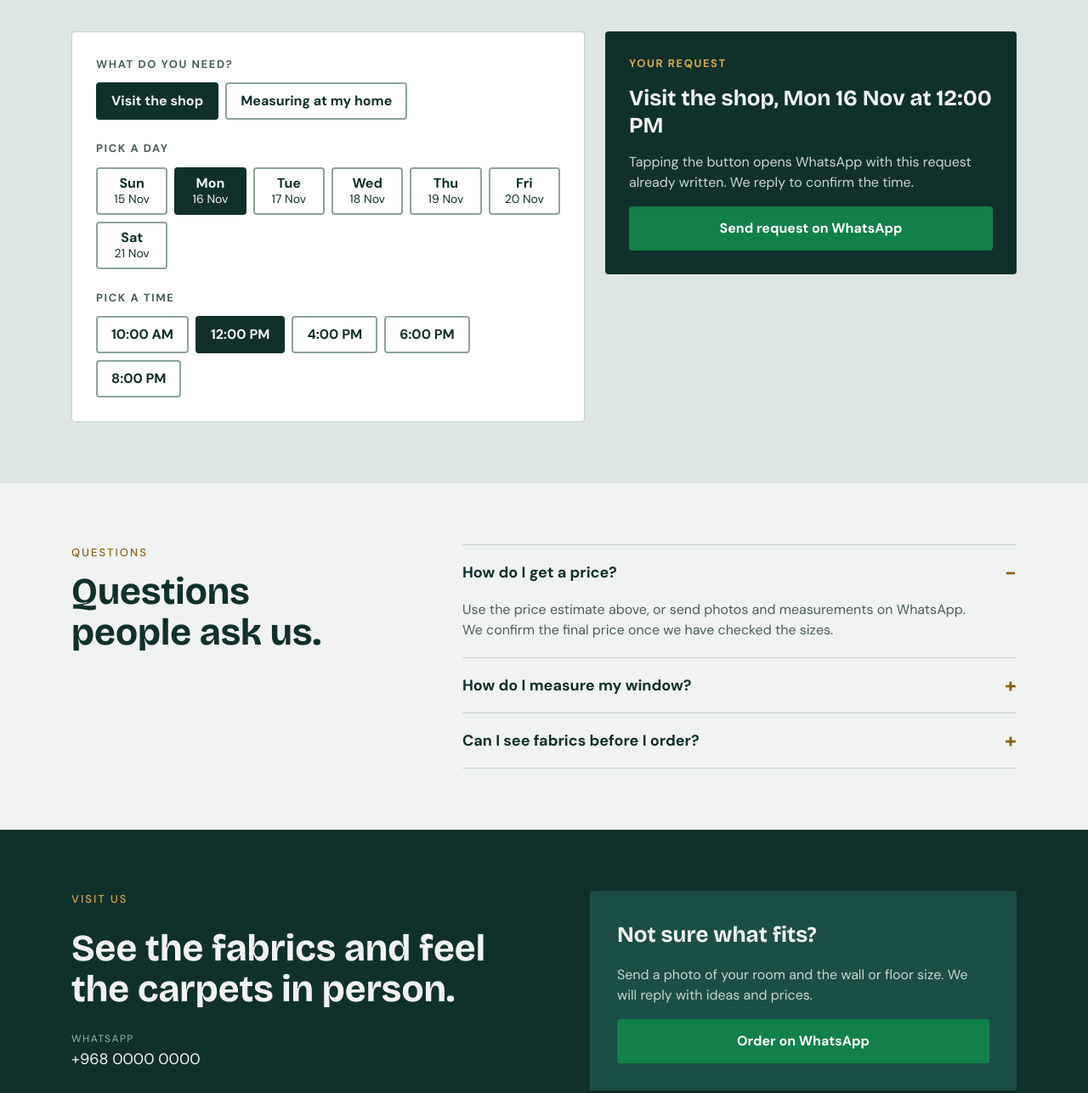
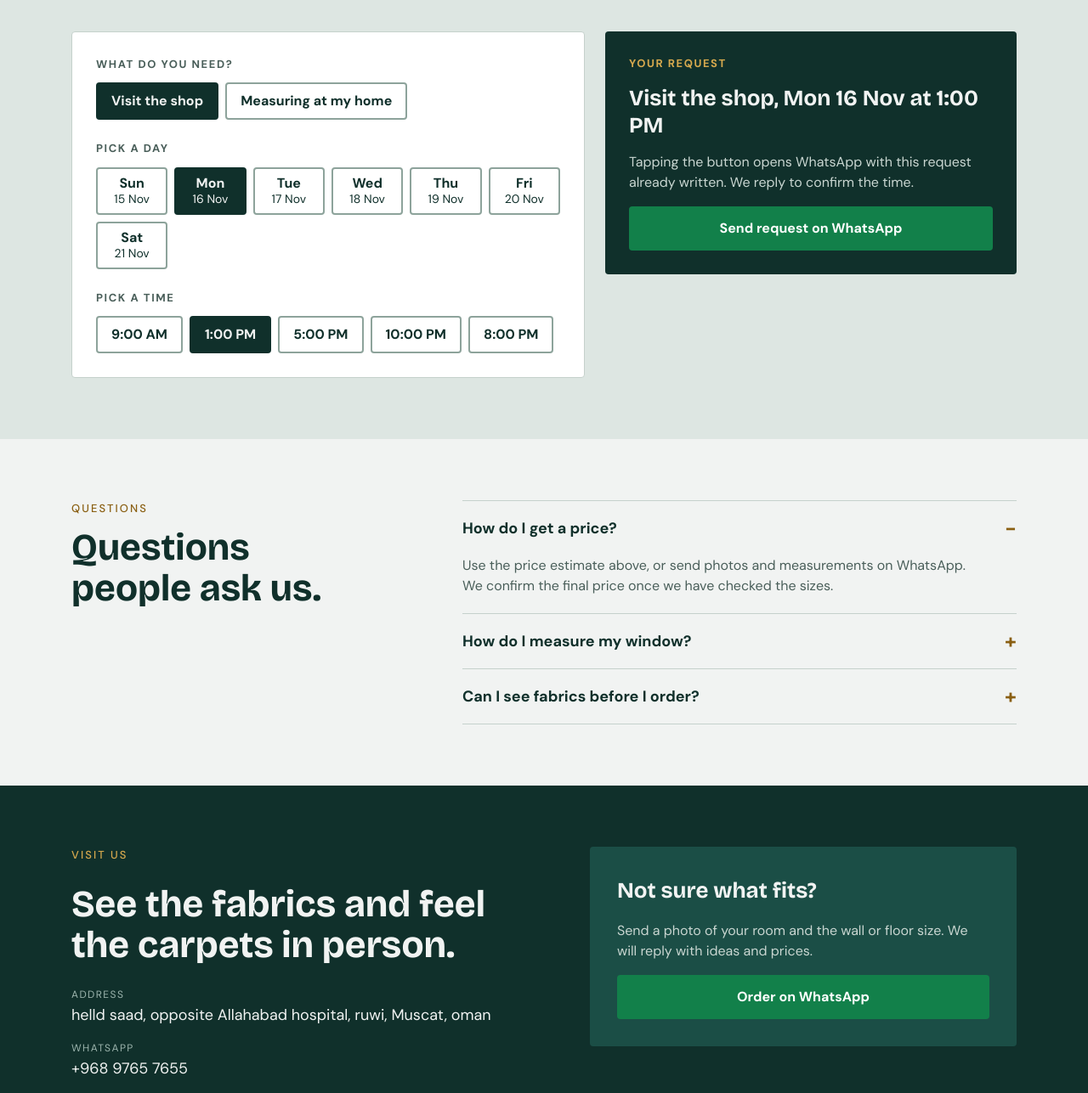
Before and after one commit to Pyaru/Al-Atraj, a plain HTML site: page index.html in a window 1280 px wide. Shown: the part 2899-4186 px from the top of the page at 85% size. Drawn offline with nearby package versions, Linux system fonts and the light colour scheme; no server answers.

Commit message:
Update CONFIG values in index.html

```diff
--- a/index.html
+++ b/index.html
@@ -364,17 +364,17 @@ footer .wrap{display:flex;flex-wrap:wrap;justify-content:space-between;gap:8px 2
    the built-in content below, so the site never appears broken.
    ============================================================ */
 const CONFIG = {
-  SHEET_ID: '',
-  DEFAULT_WHATSAPP: '96800000000'
+  SHEET_ID: '1cc1l3BwvLEm6ro9wmb_4D7bzSx4u1Qv0',
+  DEFAULT_WHATSAPP: '96897657655'
 };
 
 const DEFAULTS = {
   settings: {
     whatsapp: CONFIG.DEFAULT_WHATSAPP,
     currency: 'OMR',
-    address: '',
+    address: 'helld saad, opposite Allahabad hospital, ruwi, Muscat, oman',
     hours: '',
-    booking_slots: '10:00 AM, 12:00 PM, 4:00 PM, 6:00 PM, 8:00 PM',
+    booking_slots: '9:00 AM, 1:00 PM, 5:00 PM, 10:00 PM, 8:00 PM',
     services: 'Visit the shop; Measuring at my home',
     includes: 'Your chosen fabric or design; Made or cut to your size'
   },
```
